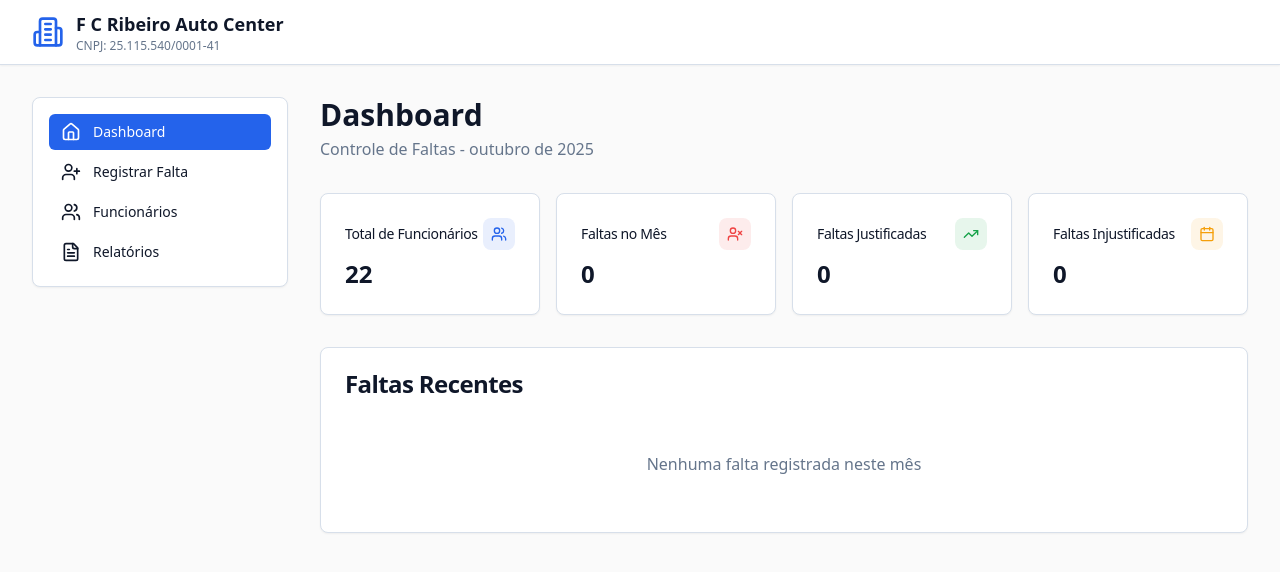
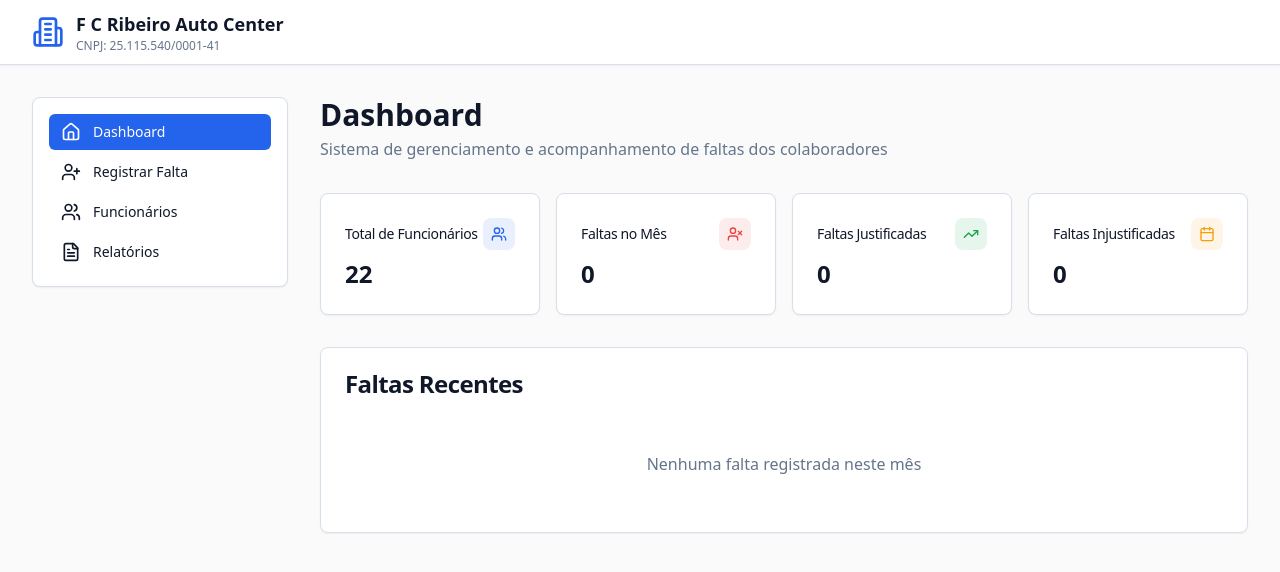
Before and after one commit to doughost/fc-auto-attendance-tracker, a React (Vite) app: page / in a window 1280 px wide. Shown: the top 572 px of the page. Built offline with nearby package versions, Linux system fonts and the light colour scheme; the HTML template or start-up script is replaced by a standard one.

Commit message:
Refactor: Update dashboard title

```diff
--- a/src/pages/Dashboard.tsx
+++ b/src/pages/Dashboard.tsx
@@ -56,7 +56,7 @@ export default function Dashboard() {
       <div>
         <h2 className="text-3xl font-bold text-foreground">Dashboard</h2>
         <p className="text-muted-foreground mt-1">
-          Controle de Faltas - {format(currentMonth, "MMMM 'de' yyyy", { locale: ptBR })}
+          Sistema de gerenciamento e acompanhamento de faltas dos colaboradores
         </p>
       </div>
 
```
